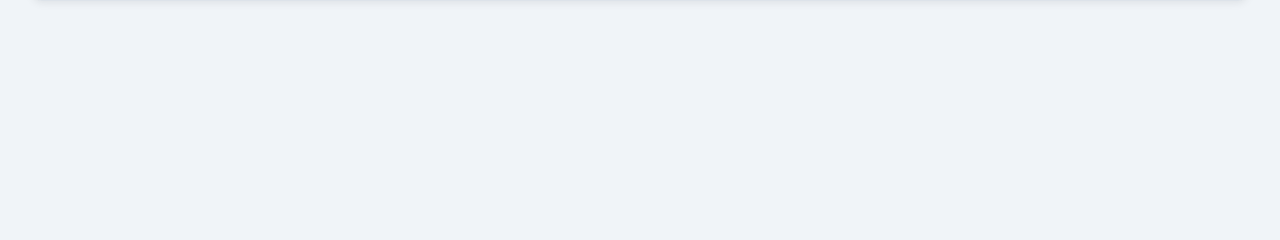
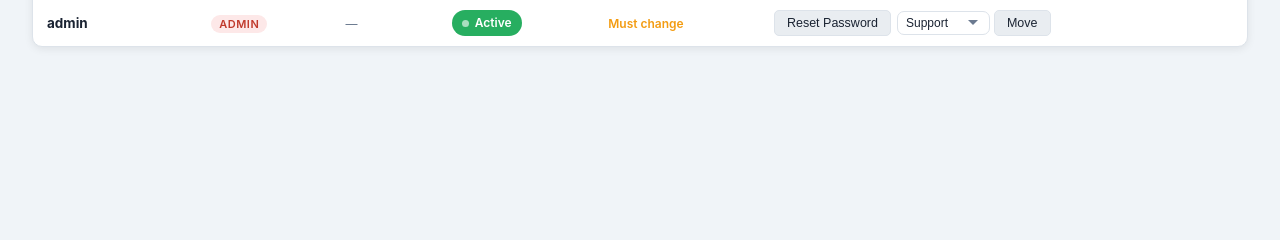
Before and after one commit to ashsmyth21/clock-in-app, a Flask app: page /manager/users in a window 1280 px wide. Shown: the part 200-440 px from the top of the page. Run offline with Flask 3, Linux system fonts and the light colour scheme; a user stored in the database is signed in; data comes from the database, SQL or seed files in the repository.

Commit message:
Managers see all users but can only edit agents on their team
Co-Authored-By: Claude Sonnet 4.6 <noreply@anthropic.com>

```diff
--- a/app.py
+++ b/app.py
@@ -464,14 +464,9 @@ def api_live_status():
 @manager_required
 def user_management():
     db = get_db()
-    if current_user.role == 'admin':
-        users = db.execute(
-            "SELECT id, username, role, team, is_active, force_password_change FROM users WHERE role != 'admin' ORDER BY role, username"
-        ).fetchall()
-    else:
-        users = db.execute(
-            "SELECT id, username, role, team, is_active, force_password_change FROM users WHERE role = 'agent' ORDER BY username"
-        ).fetchall()
+    users = db.execute(
+        "SELECT id, username, role, team, is_active, force_password_change FROM users ORDER BY role, username"
+    ).fetchall()
     return render_template('user_management.html', users=users)
 
 
--- a/templates/user_management.html
+++ b/templates/user_management.html
@@ -19,7 +19,7 @@
       <thead>
         <tr>
           <th>Username</th>
-          {% if current_user.role == 'admin' %}<th>Role</th>{% endif %}
+          <th>Role</th>
           <th>Team</th>
           <th>Status</th>
           <th>Password</th>
@@ -30,7 +30,6 @@
         {% for user in users %}
         <tr style="{% if not user.is_active %}opacity:0.55;{% endif %}">
           <td><strong>{{ user.username }}</strong></td>
-          {% if current_user.role == 'admin' %}
           <td>
             <span class="badge-role {% if user.role in ('manager','admin') %}manager{% endif %}"
                   style="background:{% if user.role == 'admin' %}#fde8e8{% elif user.role == 'manager' %}#fef3cd{% else %}var(--blue-light){% endif %};
@@ -38,7 +37,6 @@
               {{ user.role }}
             </span>
           </td>
-          {% endif %}
           <td>
             {% if user.team %}<span style="font-size:12.5px;">{{ user.team }}</span>
             {% else %}<span style="font-size:12px;color:var(--text-muted);">—</span>{% endif %}
@@ -59,7 +57,7 @@
           </td>
           <td>
             <div style="display:flex;gap:6px;flex-wrap:wrap;align-items:center;">
-              {% if current_user.role == 'admin' or user.team == current_user.team %}
+              {% if current_user.role == 'admin' or (user.role == 'agent' and user.team == current_user.team) %}
                 <button class="btn btn-sm btn-secondary"
                         onclick="openResetModal({{ user.id }}, '{{ user.username }}')">
                   Reset Password
@@ -87,7 +85,7 @@
               {% endif %}
 
               {% if user.id != current_user.id %}
-                {% if current_user.role == 'admin' or user.team == current_user.team %}
+                {% if current_user.role == 'admin' or (user.role == 'agent' and user.team == current_user.team) %}
                   <form method="POST" action="{{ url_for('toggle_active', uid=user.id) }}"
                         onsubmit="return confirm('{{ 'Deactivate' if user.is_active else 'Reactivate' }} {{ user.username }}?')">
                     <button type="submit" class="btn btn-sm {% if user.is_active %}btn-danger{% else %}btn-success{% endif %}">
```
